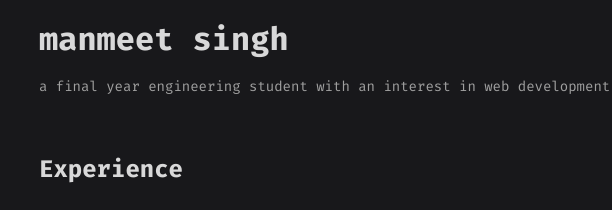
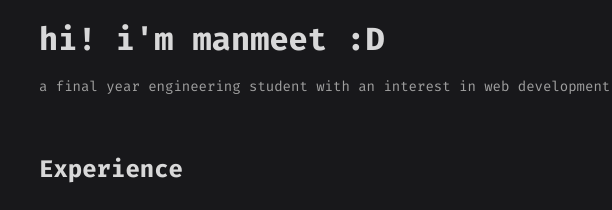
Before and after one commit to cyraxcodes/portfolio, a plain HTML site: page index.html in a window 1280 px wide. Shown: the top 210 px of the page, 171-783 px from the left. Drawn offline with Linux system fonts and the light colour scheme.

Commit message:
Update index.html

```diff
--- a/index.html
+++ b/index.html
@@ -14,7 +14,7 @@
     <header>
         <div class="header-content">
             <div class="name">
-                <h1>manmeet singh</h1>
+                <h1>hi! i'm manmeet :D</h1>
             </div>
             <div class="social-links">
                 <a href="https://github.com/cyraxcodes" target="_blank">
```
